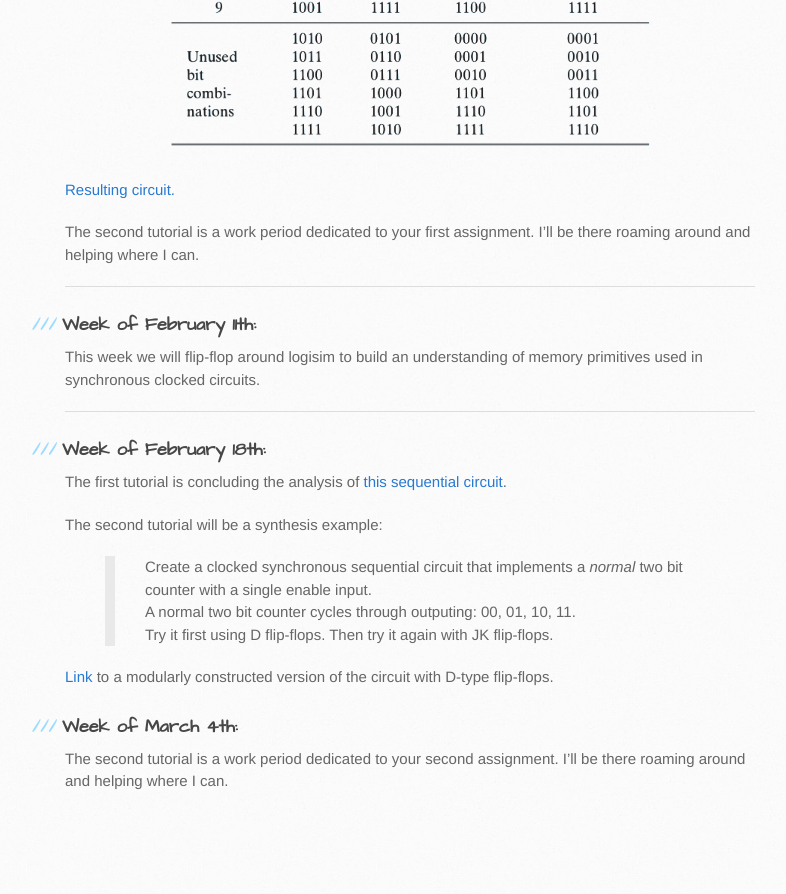
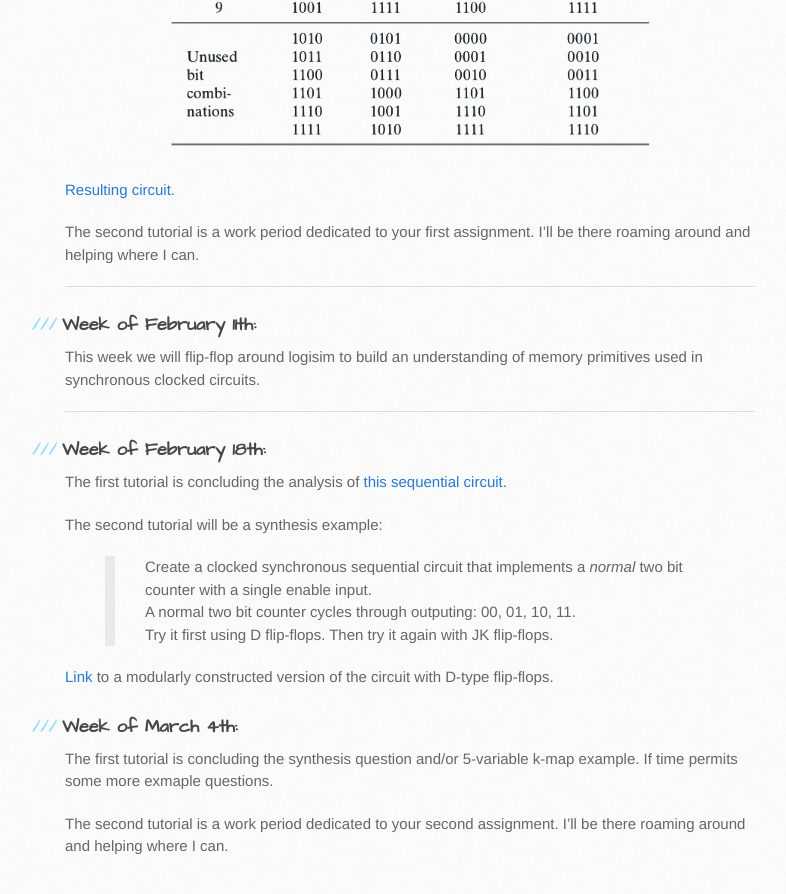
Before and after one commit to philstutorials/philstutorials.github.io, a Jekyll site: the page built from CPSC359W.md, in a window 1280 px wide and 900 px high, scrolled down 2844 px. Shown: the top 894 px of the window, without its empty margins (105-891 px from the left). Built offline with Jekyll 4.4.1, drawn with Linux system fonts in a browser that asks for light colours; our own code applies the rules of GitHub Pages for plain Markdown files; before the commit the page ends 3679 px from its top, so only the background shows below that.

Commit message:
Update CPSC359W.md

```diff
--- a/CPSC359W.md
+++ b/CPSC359W.md
@@ -90,19 +90,6 @@ The second tutorial will be a synthesis example:
 [Link](https://raw.githubusercontent.com/philstutorials/philstutorials.github.io/master/_data/simple_counter_split.circ "Logisim file. Save this to your computer.") to a modularly constructed version of the circuit with D-type flip-flops.
 
 ### Week of March 4th:
-<div id="user" style="display:none">
-    <ul>
-        Questions:
-    </ul>
-</div>
-
-<script>
-function getIP(json) {
-  if (/^136.159.\d*.\d*/.test(json.ip)) {
-  document.getElementById('user').style.display = 'block';
- }
-}
-</script>
-<script src="https://api.ipify.org?format=jsonp&callback=getIP"></script>
+The first tutorial is concluding the synthesis question and/or 5-variable k-map example. If time permits some more exmaple questions.
 
 The second tutorial is a work period dedicated to your second assignment. I'll be there roaming around and helping where I can.
```
